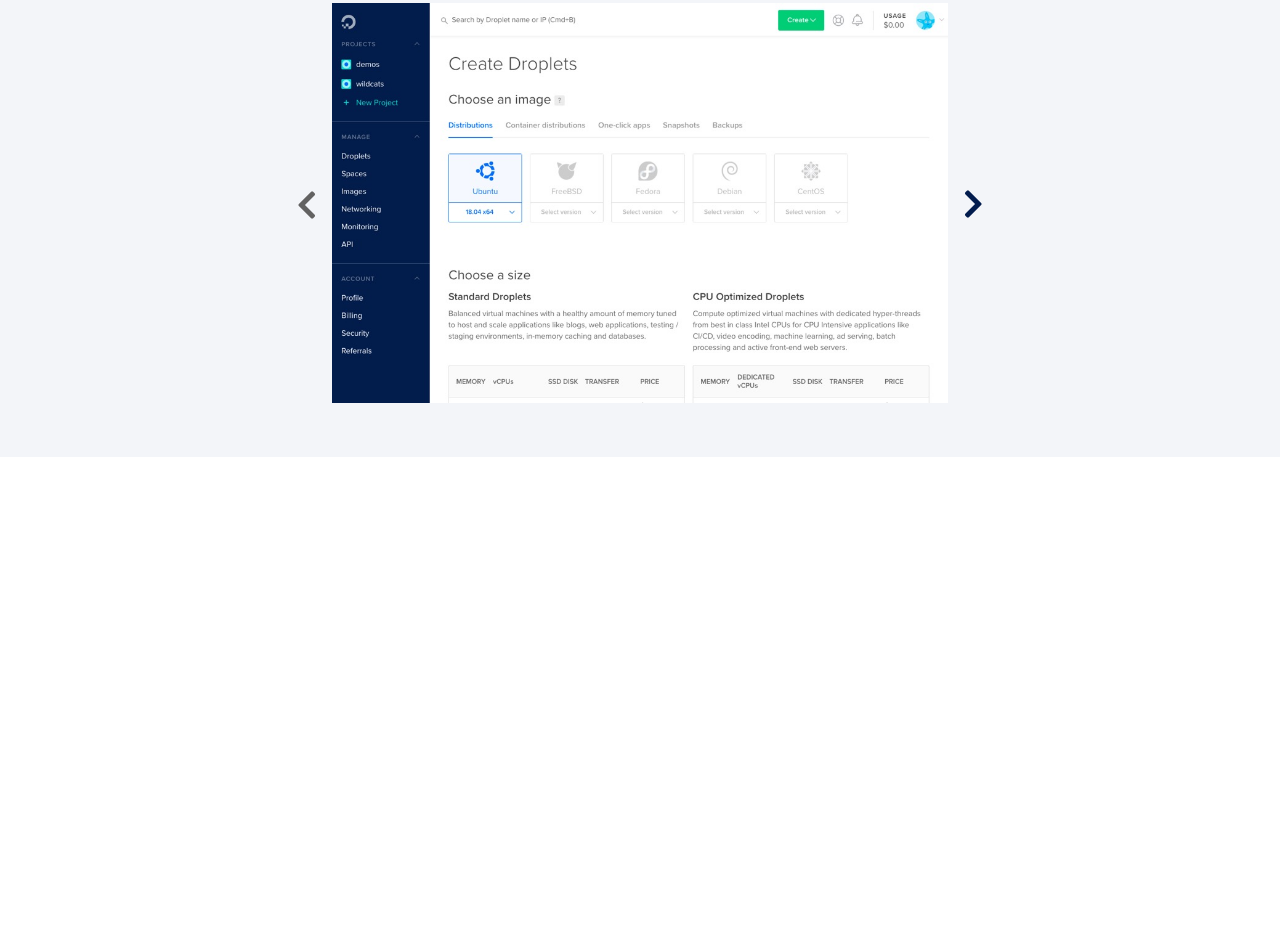
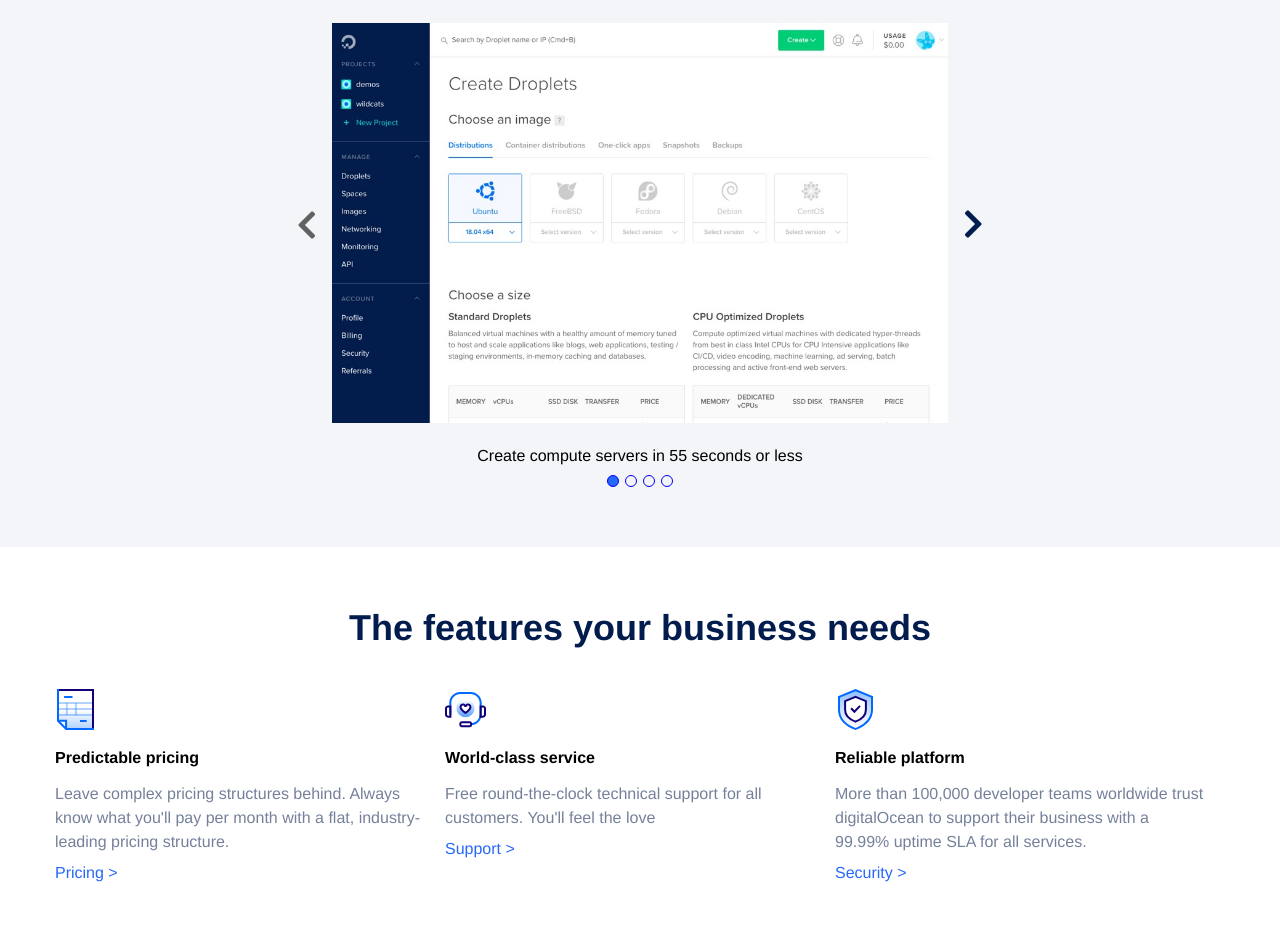
Before and after one commit to andreagavardi/html-css-digitalocean, a plain HTML site: page index.html in a window 1280 px wide. Shown: the part 1681-2613 px from the top of the page. Before the commit the page ends 2138 px from the top, so only its background shows below. Drawn offline with Linux system fonts and the light colour scheme.

Commit message:
terminata quarta sezione

```diff
--- a/assets/css/style.css
+++ b/assets/css/style.css
@@ -8,6 +8,7 @@ body {
 .pt-60 {
   padding-top: 60px;
 }
+
 .pb-50 {
   padding-bottom: 50px;
 }
@@ -43,6 +44,14 @@ body {
 .card {
   padding-right: 20px;
 }
+.card h4 {
+  margin: 15px 0;
+}
+.card p {
+  color: #75809a;
+  line-height: 1.5rem;
+  margin-bottom: 10px;
+}
 
 /* containers  */
 .container_sm {
@@ -54,6 +63,12 @@ body {
 }
 .flex_col {
   flex-direction: column;
+}
+.justify-content-center {
+  justify-content: center;
+}
+.flex_wrap {
+  flex-wrap: wrap;
 }
 
 .link {
@@ -248,13 +263,6 @@ Main
 }
 
 /* Cards sezione deploy css */
-#deploy .card h4 {
-  margin: 15px 0;
-}
-#deploy .card p {
-  color: #75809a;
-  line-height: 1.5rem;
-}
 
 /*********terza sezione SLIDE*********/
 
@@ -290,6 +298,22 @@ Main
   height: 50vh;
 }
 
+.slide_bottom {
+  margin-top: 20px;
+}
+.circle {
+  border: 1px solid blue;
+  border-radius: 50%;
+  padding: 5px;
+  margin: 10px 3px;
+}
+
+/* quarta sezione FEATURES */
+
+#features .row {
+  margin-top: 40px;
+}
+
 /* Responsive */
 
 /* media query small devices */
@@ -316,15 +340,15 @@ Main
     margin-left: 0;
     margin-top: 20px;
   }
+  .jumbo_text h1 {
+    font-size: 2.5rem;
+  }
   /**********
   Main
   **********/
 
   .card {
     padding-top: 20px;
-  }
-  #deploy .container_sm .row {
-    margin-bottom: 0;
   }
 
   .prev,
@@ -334,6 +358,9 @@ Main
   .main_slide img {
     max-width: 100%;
     height: auto;
+  }
+  .circles {
+    margin-top: 80px;
   }
 }
 
@@ -368,4 +395,13 @@ Main
     justify-content: center;
     flex-wrap: nowrap;
   }
+
+  .main_slide img {
+    max-width: 100%;
+    height: auto;
+  }
+
+  .circles {
+    margin-top: 80px;
+  }
 }
--- a/index.html
+++ b/index.html
@@ -217,8 +217,57 @@
                     <span><i class="fas fa-chevron-right fa-lg fa-fw"></i></span>
                 </div>
             </div>
+            <div class="slide_bottom flex_container flex_col">
+                <span>Create compute servers in 55 seconds or less</span>
+                <div class="circles flex_container">
+                    <div class="circle bg_blue"></div>
+                    <div class="circle"></div>
+                    <div class="circle"></div>
+                    <div class="circle"></div>
+                </div>
+            </div>
         </section>
         <!-- /terza sezione SLIDE -->
+
+        <!-- quarta sezione FEATURES  -->
+        <section id="features">
+            <div class="container pt-60 pb-50">
+                <h2 class="text_center">
+                    The features your business needs
+                </h2>
+                <div class="row flex_container justify-content-center flex_wrap">
+                    <div class="col-lg-4 col-md-4 col-xs-12">
+                        <div class="card">
+                            <img src="./assets/img/pred-pricing.svg" alt="scheda fattura">
+                            <h4>Predictable pricing</h4>
+                            <p>Leave complex pricing structures behind. Always know what you'll pay per month with a flat, industry-leading pricing structure.
+                            </p>
+                            <a class="link" href="#">Pricing ></a>
+                        </div>
+                    </div>
+                    <div class="col-lg-4 col-md-4 col-xs-12">
+                        <div class="card">
+                            <img src="./assets/img/world-class.svg" alt="audio-speaker con all'interno un cuore">
+                            <h4>World-class service</h4>
+                            <p>Free round-the-clock technical support for all customers. You'll feel the love
+                            </p>
+                            <a class="link" href="#">Support ></a>
+                        </div>
+                    </div>
+                    <div class="col-lg-4 col-md-4 col-xs-12">
+                        <div class="card">
+                            <img src="./assets/img/reliable-platform.svg" alt="scudo con all'interno una spunta di true">
+                            <h4>Reliable platform</h4>
+                            <p>More than 100,000 developer teams worldwide trust digitalOcean to support their business with a 99.99% uptime SLA for all services.
+                            </p>
+                            <a class="link" href="#">Security ></a>
+                        </div>
+                    </div>
+                </div>
+            </div>
+        </section>
+        <!-- /quarta sezione FEATURES  -->
+
 
 
     </main>
```
